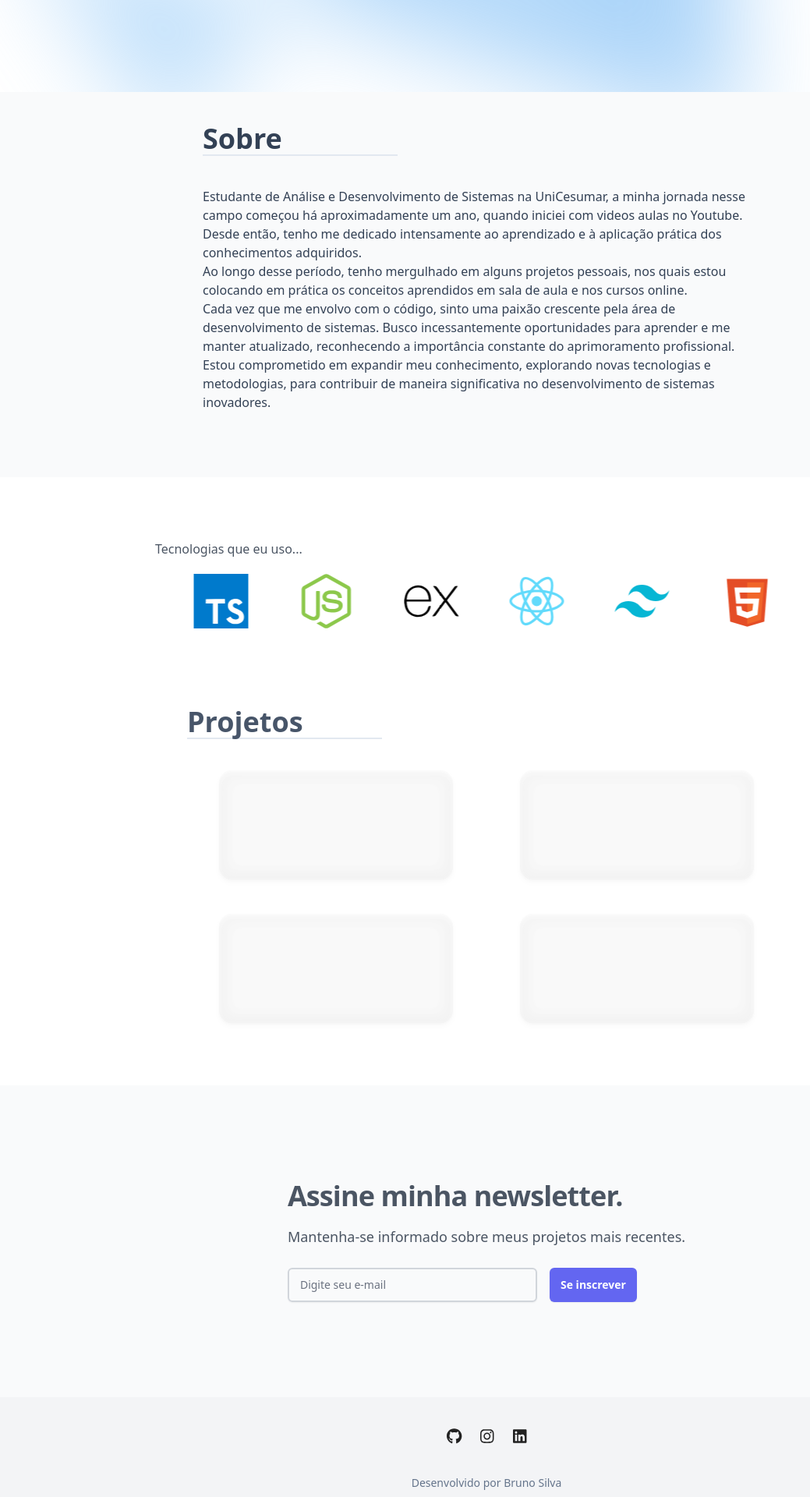
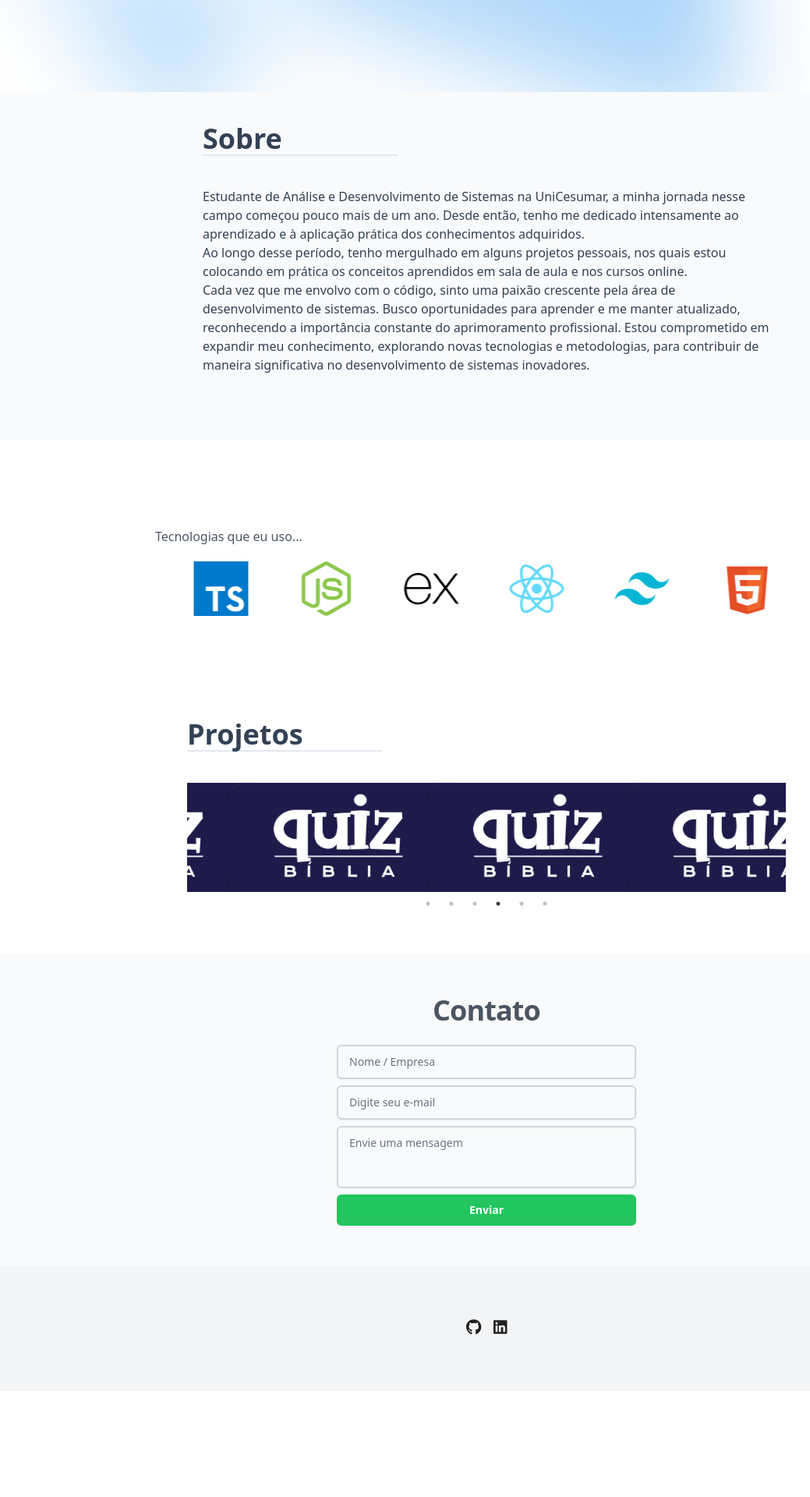
Before and after one commit to brunofollowill/portfolio, a React (Vite) app: page / in a window 1280 px wide. Shown: the part 682-2602 px from the top of the page at 78% size, without its empty margins (16-1055 px from the left). After the commit the page ends 2466 px from the top, so only its background shows below. Built offline with nearby package versions, Linux system fonts and the light colour scheme.

Commit message:
atualizado

```diff
--- a/index.html
+++ b/index.html
@@ -4,7 +4,7 @@
     <meta charset="UTF-8" />
     <meta name="viewport" content="width=device-width, initial-scale=1.0" />
     <link href="/dist/output.css" rel="stylesheet" />
-    <title>Bruno Wester</title>
+    <title>Bruno</title>
   </head>
   <body>
     <div id="root"></div>
--- a/src/components/Rectangle.jsx
+++ b/src/components/Rectangle.jsx
@@ -1,9 +1,18 @@
 import React from "react";
 
-export default function Rectangle() {
+export default function Rectangle(props) {
   return (
     <div>
-      <div className=" w-[300px] h-[140px] mt-10 m-auto backdrop-blur-md drop-shadow-md bg-white/30 z-10 rounded-2xl shadow-slate-600"></div>
+      <a href={props.link} target="_blank" rel="noopener noreferrer">
+        <div className="w-[300px] h-[140px] mt-10 m-auto backdrop-blur-md drop-shadow-md bg-white/30 z-10 rounded-2xl shadow-slate-600">
+          {/* Conteúdo do Projeto */}
+          <img
+            src={props.src}
+            alt={props.alt}
+            className="w-full h-full object-cover rounded-2xl"
+          />
+        </div>
+      </a>
     </div>
   );
 }
--- a/src/components/layout/header/Header.jsx
+++ b/src/components/layout/header/Header.jsx
@@ -1,11 +1,5 @@
 import { FontAwesomeIcon } from "@fortawesome/react-fontawesome";
-import {
-  faGithub,
-  faInstagram,
-  faLinkedin,
-} from "@fortawesome/free-brands-svg-icons";
-
-// const menu = ["Inicio", "Sobre", "Projetos", "Contato"];
+import { faGithub, faLinkedin } from "@fortawesome/free-brands-svg-icons";
 
 export default function Header() {
   return (
@@ -13,35 +7,25 @@ export default function Header() {
       <div className="fixed left-0 top-0 w-full backdrop-blur-md drop-shadow-md bg-white/30 z-10">
         <div className="flex gap-6 items-center ">
           <h1 className="text-sky-500 text-2xl font-black ml-3 p-4">B</h1>
-          <div className="flex gap-6 ">
+          <div className="flex mt-1 gap-4 ">
+            <a target="_blank" href="https://github.com/brunofollowill">
               <FontAwesomeIcon
                 icon={faGithub}
                 style={{ color: "#222222", height: "20px" }}
               />
-            <FontAwesomeIcon
-              icon={faInstagram}
-              style={{ color: "#222222", height: "20px" }}
-            />
+            </a>
+            <a
+              target="_blank"
+              href="https://www.linkedin.com/in/bruno-silva-506b59257/"
+            >
               <FontAwesomeIcon
                 icon={faLinkedin}
                 style={{ color: "#222222", height: "20px" }}
               />
+            </a>
           </div>
         </div>
       </div>
-      {/* <div className="fixed left-0 top-0 h-full bg-gray-100 p-0 z-0">
-        <div className="flex flex-col text-lg gap-16 mt-24">
-          {menu.map((item, index) => (
-            <div
-              key={index}
-              className="relative h-full text-gray-500 hover:text-black cursor-pointer transform font-light -rotate-90 origin-center text-center transition-colors group"
-            >
-              <div className="absolute inset-0 opacity-0 group-hover:opacity-100 transition duration-300 ease-in  border-b-4 mt-11 focus:outline-none rounded border-sky-500 m-auto"></div>
-              <span className="relative z-10">{item}</span>
-            </div>
-          ))}
-        </div>
-      </div> */}
     </div>
   );
 }
--- a/src/components/pages/about/About.jsx
+++ b/src/components/pages/about/About.jsx
@@ -4,26 +4,25 @@ export default function About() {
   return (
     <div className="flex bg-gray-50 ">
       <div className="w-3/5 max-sm:w-[350px] m-auto p-5">
-        <h1 className="font-black text-4xl border-b-2 text-slate-700 border-slate-200 w-[250px] mt-5">
+        <h1 className="font-black text-4xl border-b-2 max-sm:m-auto text-slate-700 border-slate-200 w-[250px] mt-5">
           Sobre
         </h1>
         <div className="flex mt-10">
-          <p className=" text-slate-700 mb-16">
-            Estudante de Análise e Desenvolvimento de Sistemas na
-            UniCesumar, a minha jornada nesse campo começou há aproximadamente
-            um ano, quando iniciei com videos aulas no Youtube. Desde então, tenho me
-            dedicado intensamente ao aprendizado e à aplicação prática dos
-            conhecimentos adquiridos. <br />
-            Ao longo desse período, tenho mergulhado em alguns projetos pessoais, nos
-            quais estou colocando em prática os conceitos aprendidos em sala de
-            aula e nos cursos online. <br />
+          <p className=" text-slate-700  mb-16">
+            Estudante de Análise e Desenvolvimento de Sistemas na UniCesumar, a
+            minha jornada nesse campo começou pouco mais de um ano. Desde então,
+            tenho me dedicado intensamente ao aprendizado e à aplicação prática
+            dos conhecimentos adquiridos. <br />
+            Ao longo desse período, tenho mergulhado em alguns projetos
+            pessoais, nos quais estou colocando em prática os conceitos
+            aprendidos em sala de aula e nos cursos online. <br />
             Cada vez que me envolvo com o código, sinto uma paixão crescente
-            pela área de desenvolvimento de sistemas. Busco incessantemente
-            oportunidades para aprender e me manter atualizado, reconhecendo a
-            importância constante do aprimoramento profissional. Estou
-            comprometido em expandir meu conhecimento, explorando novas
-            tecnologias e metodologias, para contribuir de maneira significativa
-            no desenvolvimento de sistemas inovadores.
+            pela área de desenvolvimento de sistemas. Busco oportunidades para
+            aprender e me manter atualizado, reconhecendo a importância
+            constante do aprimoramento profissional. Estou comprometido em
+            expandir meu conhecimento, explorando novas tecnologias e
+            metodologias, para contribuir de maneira significativa no
+            desenvolvimento de sistemas inovadores.
           </p>
         </div>
       </div>
--- a/src/components/pages/contact/Contact.jsx
+++ b/src/components/pages/contact/Contact.jsx
@@ -1,33 +1,73 @@
+import React, { useState } from "react";
+
 export default function Contact() {
+  const [formData, setFormData] = useState({
+    nome: "",
+    email: "",
+    text: "",
+  });
+
+  const handleChange = (e) => {
+    const { name, value } = e.target;
+    setFormData({
+      ...formData,
+      [name]: value,
+    });
+  };
+
+  const handleSubmit = (e) => {
+    e.preventDefault();
+    console.log("Dados do formulário:", formData);
+  };
+
   return (
     <div className="flex justify-center bg-gray-50 h-[400px] mt-20">
       <div className="m-auto">
-        <h2 className="text-3xl font-bold tracking-tight text-gray-600 sm:text-4xl">
-          Assine minha newsletter.
+        <h2 className="text-3xl font-bold text-center tracking-tight text-gray-600 sm:text-4xl">
+          Contato
         </h2>
-        <p className="mt-4 text-lg leading-8 text-gray-600">
-          Mantenha-se informado sobre meus projetos mais recentes.
-        </p>
-        <div className="mt-6 flex max-w-md gap-x-4">
-          <label htmlFor="email-address" className="sr-only">
-            Digite seu e-mail
-          </label>
+        <form onSubmit={handleSubmit}>
+          <div className="mt-6 w-96 max-sm:w-80 flex flex-col max-w-md gap-2">
+            <input
+              id="nome-empresa"
+              name="nome"
+              type="text"
+              autoComplete="nome"
+              required
+              value={formData.nome}
+              onChange={handleChange}
+              className="min-w-0 flex-auto rounded-md border-2 border-gray-300 bg-white/5 px-3.5 py-2 text-gray-600 shadow-sm ring-1 ring-inset ring-white/10 focus:ring-2 focus:ring-inset focus:ring-indigo-500 sm:text-sm sm:leading-6"
+              placeholder="Nome / Empresa"
+            />
+
             <input
               id="email-address"
               name="email"
               type="email"
               autoComplete="email"
               required
+              value={formData.email}
+              onChange={handleChange}
               className="min-w-0 flex-auto rounded-md border-2 border-gray-300 bg-white/5 px-3.5 py-2 text-gray-600 shadow-sm ring-1 ring-inset ring-white/10 focus:ring-2 focus:ring-inset focus:ring-indigo-500 sm:text-sm sm:leading-6"
               placeholder="Digite seu e-mail"
             />
+            <textarea
+              id="text"
+              name="text"
+              required
+              value={formData.text}
+              onChange={handleChange}
+              className="min-w-0 flex-auto rounded-md border-2 border-gray-300 bg-white/5 px-3.5 py-2 text-gray-600 shadow-sm ring-1 ring-inset ring-white/10 focus:ring-2 focus:ring-inset focus:ring-sky-500 sm:text-sm sm:leading-6 h-20 resize-none"
+              placeholder="Envie uma mensagem"
+            />
             <button
               type="submit"
-            className="flex-none rounded-md bg-indigo-500 px-3.5 py-2.5 text-sm font-semibold text-white shadow-sm hover:bg-indigo-400 focus-visible:outline focus-visible:outline-2 focus-visible:outline-offset-2 focus-visible:outline-indigo-500"
+              className="flex-none rounded-md bg-green-500 px-3.5 py-2.5 text-sm font-semibold text-white shadow-sm hover:bg-green-400 focus-visible:outline focus-visible:outline-2 focus-visible:outline-offset-2 focus-visible:outline-sky-500"
             >
-            Se inscrever
+              Enviar
             </button>
           </div>
+        </form>
       </div>
     </div>
   );
--- a/src/components/pages/footer/Footer.jsx
+++ b/src/components/pages/footer/Footer.jsx
@@ -1,32 +1,28 @@
 import React from "react";
 import { FontAwesomeIcon } from "@fortawesome/react-fontawesome";
-import {
-  faGithub,
-  faInstagram,
-  faLinkedin,
-} from "@fortawesome/free-brands-svg-icons";
+import { faGithub, faLinkedin } from "@fortawesome/free-brands-svg-icons";
 
 export default function Footer() {
   return (
-    <div className=" w-full h-32 backdrop-blur-md  bg-gray-100 z-10">
+    <div className=" flex items-center justify-center w-full h-40 backdrop-blur-md  bg-gray-100 z-10">
       <div>
-        <div className="flex justify-center gap-6 p-10">
-          <FontAwesomeIcon
-            icon={faGithub}
-            style={{ color: "#222222", height: "20px" }}
-          />
-          <FontAwesomeIcon
-            icon={faInstagram}
-            style={{ color: "#222222", height: "20px" }}
-          />
+        <div className="flex justify-center gap-2 p-10">
+          <a href="https://github.com/brunofollowill" target="_blank">
+            <FontAwesomeIcon
+              icon={faGithub}
+              style={{ color: "#222222", height: "20px" }}
+            />
+          </a>
+
+          <a
+            href="https://www.linkedin.com/in/bruno-silva-506b59257/"
+            target="_blank"
+          ></a>
           <FontAwesomeIcon
             icon={faLinkedin}
             style={{ color: "#222222", height: "20px" }}
           />
         </div>
-        <p className=" text-center text-sm text-slate-500">
-          Desenvolvido por Bruno Silva
-        </p>
       </div>
     </div>
   );
--- a/src/components/pages/projects/Projects.jsx
+++ b/src/components/pages/projects/Projects.jsx
@@ -1,16 +1,62 @@
-import Rectangle from "../../Rectangle";
+import React from 'react';
+import Slider from 'react-slick';
+import Rectangle from '../../Rectangle';
+import QuizBiblia from '../../../assets/img/quiz.png';
+import 'slick-carousel/slick/slick.css';
+import 'slick-carousel/slick/slick-theme.css';
 
 export default function Projects() {
+  const settings = {
+    dots: true,
+    infinite: true,
+    speed: 2000,
+    slidesToShow: 3,
+    slidesToScroll: 1,
+    autoplay: true,         // Enable automatic scrolling
+    autoplaySpeed: 500,    // Set the speed of automatic scrolling in milliseconds
+    responsive: [
+      {
+        breakpoint: 1024,
+        settings: {
+          slidesToShow: 3,
+          slidesToScroll: 1,
+          infinite: true,
+          dots: true,
+        },
+      },
+      {
+        breakpoint: 600,
+        settings: {
+          slidesToShow: 2,
+          slidesToScroll: 1,
+          initialSlide: 2,
+        },
+      },
+      {
+        breakpoint: 480,
+        settings: {
+          slidesToShow: 1,
+          slidesToScroll: 1,
+        },
+      },
+    ],
+  };
+
+
   return (
-    <div className="w-3/5 justify-center mt-20 max-sm:flex max-sm:flex-col items-center mx-auto">
-      <h1 className="font-black text-4xl border-b-2 text-slate-600 border-slate-200 w-[250px]">
-        Projetos
-      </h1>
-      <div className="max-sm:grid-rows-4 grid grid-rows-2 grid-flow-col gap-1">
-        <Rectangle />
-        <Rectangle />
-        <Rectangle />
-        <Rectangle />
+    <div>
+      <div className="w-3/5 max-sm:w-80  mt-20 max-sm:flex max-sm:flex-col  mx-auto">
+        <h1 className="font-black text-4xl border-b-2 text-slate-700 border-slate-200 w-[250px] mt-5">
+          Projetos
+        </h1>
+        <Slider {...settings}>
+          <Rectangle link="https://quizbiblia.com.br/" alt="QuizBiblia" src={QuizBiblia} />
+          <Rectangle link="https://quizbiblia.com.br/" alt="QuizBiblia" src={QuizBiblia} />
+          <Rectangle link="https://quizbiblia.com.br/" alt="QuizBiblia" src={QuizBiblia} />
+          <Rectangle link="https://quizbiblia.com.br/" alt="QuizBiblia" src={QuizBiblia} />
+          <Rectangle link="https://quizbiblia.com.br/" alt="QuizBiblia" src={QuizBiblia} />
+          <Rectangle link="https://quizbiblia.com.br/" alt="QuizBiblia" src={QuizBiblia} />
+        </Slider>
       </div>
     </div>
   );
--- a/src/components/pages/technologies/Technologies.jsx
+++ b/src/components/pages/technologies/Technologies.jsx
@@ -61,7 +61,7 @@ export default function TechnologiesCarousel() {
   };
 
   return (
-    <div className="w-[850px]  max-sm:w-full m-auto mt-20">
+    <div className="w-[850px]  max-sm:w-full m-auto mt-28 mb-28">
       <h1 className="font-extralight max-sm:ml-6 text-gray-600">Tecnologias que eu uso...</h1>
       <div className="m-auto p-5  bg-white/30 z-10 max-sm:rounded-none rounded-2xl shadow-slate-600">
         <Slider {...settings}>{icons}</Slider>
```
Also changed, not shown: src/assets/img/quiz.png (added). Lines whose indentation alone changed are shown as unchanged.
